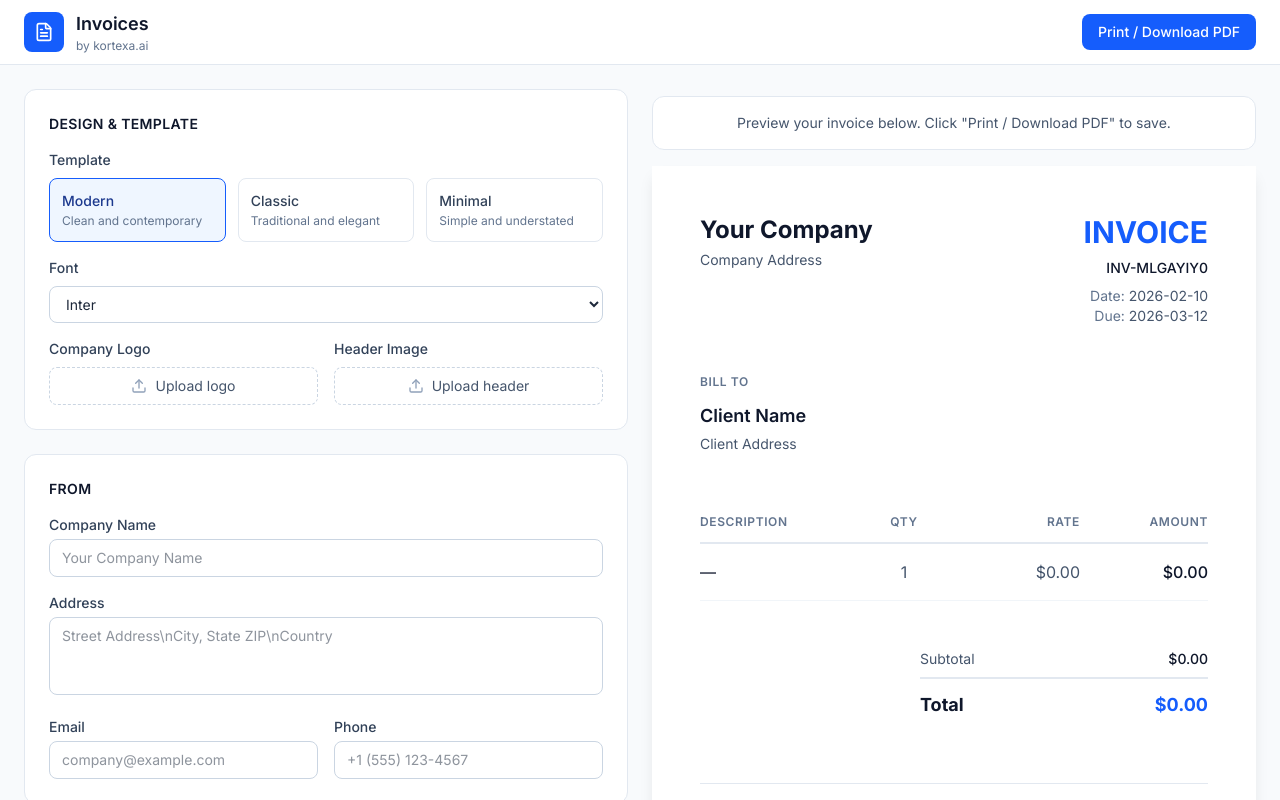
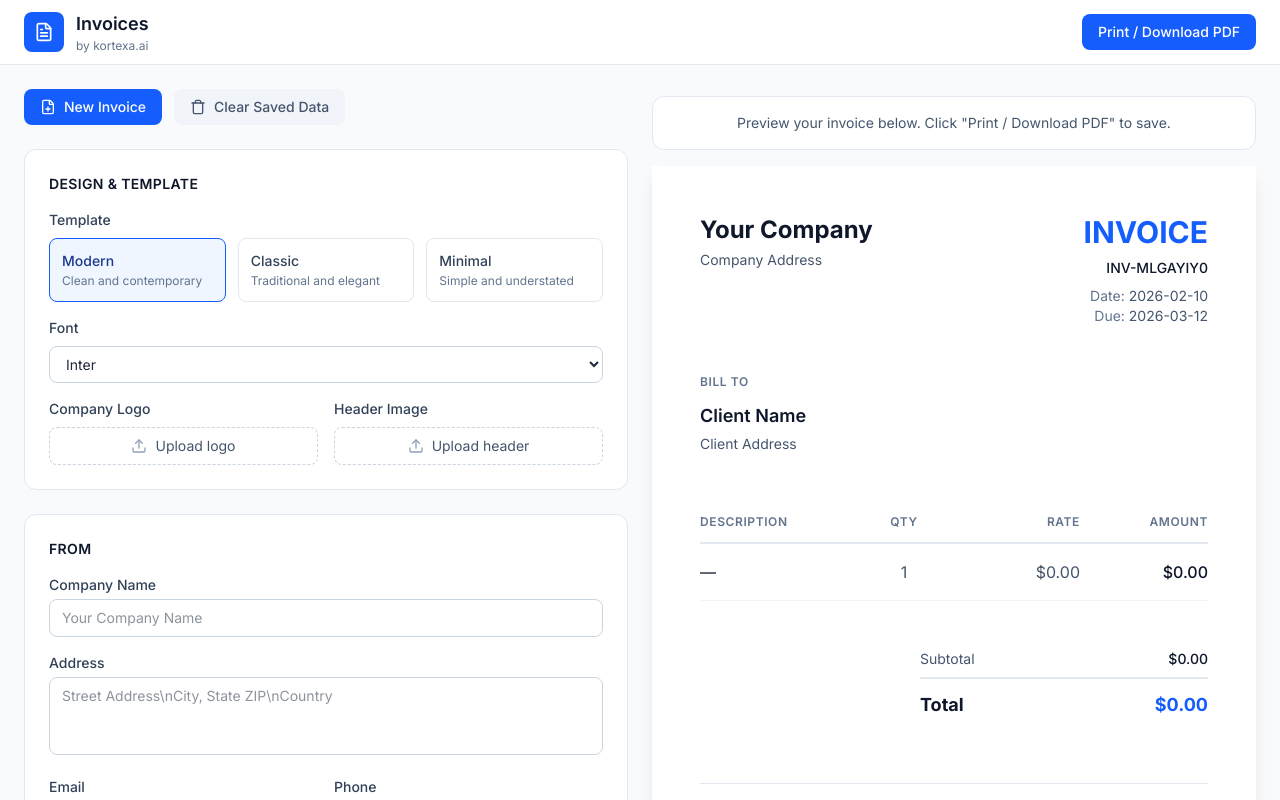
Before and after one commit to kortexa-ai/freeinvoices, a React (Vite) app: page / in a window 1280 px wide. Shown: the top 800 px of the page. Built offline with nearby package versions, Linux system fonts and the light colour scheme.

Commit message:
Local storage

```diff
--- a/src/App.jsx
+++ b/src/App.jsx
@@ -1,71 +1,10 @@
-import { useState, useCallback } from 'react';
 import { InvoiceForm } from './components/InvoiceForm';
 import { InvoicePreview } from './components/InvoicePreview';
 import { Header } from './components/Header';
-
-const defaultInvoiceData = {
-  companyName: '',
-  companyAddress: '',
-  companyEmail: '',
-  companyPhone: '',
-  clientName: '',
-  clientAddress: '',
-  clientEmail: '',
-  invoiceNumber: `INV-${Date.now().toString(36).toUpperCase()}`,
-  invoiceDate: new Date().toISOString().split('T')[0],
-  dueDate: new Date(Date.now() + 30 * 24 * 60 * 60 * 1000).toISOString().split('T')[0],
-  items: [
-    { id: 1, description: '', quantity: 1, rate: 0, amount: 0 }
-  ],
-  notes: '',
-  taxRate: 0,
-  discount: 0,
-  currency: 'USD',
-  template: 'modern',
-  font: 'inter',
-  logo: null,
-  headerImage: null,
-};
+import { usePersistentInvoice } from './hooks/usePersistentInvoice';
 
 function App() {
-  const [invoiceData, setInvoiceData] = useState(defaultInvoiceData);
-
-  const handleUpdateInvoice = useCallback((updates) => {
-    setInvoiceData(prev => ({ ...prev, ...updates }));
-  }, []);
-
-  const handleUpdateItem = useCallback((id, field, value) => {
-    setInvoiceData(prev => {
-      const items = prev.items.map(item => {
-        if (item.id === id) {
-          const updatedItem = { ...item, [field]: value };
-          if (field === 'quantity' || field === 'rate') {
-            updatedItem.amount = updatedItem.quantity * updatedItem.rate;
-          }
-          return updatedItem;
-        }
-        return item;
-      });
-      return { ...prev, items };
-    });
-  }, []);
-
-  const handleAddItem = useCallback(() => {
-    setInvoiceData(prev => ({
-      ...prev,
-      items: [
-        ...prev.items,
-        { id: Date.now(), description: '', quantity: 1, rate: 0, amount: 0 }
-      ]
-    }));
-  }, []);
-
-  const handleRemoveItem = useCallback((id) => {
-    setInvoiceData(prev => ({
-      ...prev,
-      items: prev.items.filter(item => item.id !== id)
-    }));
-  }, []);
+  const { invoiceData, handlers } = usePersistentInvoice();
 
   return (
     <div className="min-h-screen bg-slate-50">
@@ -75,10 +14,12 @@ function App() {
           <div className="no-print">
             <InvoiceForm
               data={invoiceData}
-              onUpdate={handleUpdateInvoice}
-              onUpdateItem={handleUpdateItem}
-              onAddItem={handleAddItem}
-              onRemoveItem={handleRemoveItem}
+              onUpdate={handlers.handleUpdateInvoice}
+              onUpdateItem={handlers.handleUpdateItem}
+              onAddItem={handlers.handleAddItem}
+              onRemoveItem={handlers.handleRemoveItem}
+              onNewInvoice={handlers.handleNewInvoice}
+              onClearStoredData={handlers.handleClearStoredData}
             />
           </div>
           <div>
--- a/src/components/InvoiceForm.jsx
+++ b/src/components/InvoiceForm.jsx
@@ -1,4 +1,4 @@
-import { Plus, Trash2, Upload, Image } from 'lucide-react';
+import { Plus, Trash2, Upload, Image, FilePlus, Trash } from 'lucide-react';
 
 const templates = [
   { id: 'modern', name: 'Modern', description: 'Clean and contemporary' },
@@ -24,6 +24,8 @@ export function InvoiceForm({
   onUpdateItem,
   onAddItem,
   onRemoveItem,
+  onNewInvoice,
+  onClearStoredData,
 }) {
   const handleLogoUpload = (e) => {
     const file = e.target.files[0];
@@ -54,6 +56,30 @@ export function InvoiceForm({
 
   return (
     <div className="space-y-6">
+      {/* Actions Bar */}
+      <div className="flex gap-3">
+        <button
+          onClick={onNewInvoice}
+          className="flex items-center gap-2 px-4 py-2 bg-blue-600 text-white text-sm font-medium rounded-lg hover:bg-blue-700 transition-colors"
+        >
+          <FilePlus className="w-4 h-4" />
+          New Invoice
+        </button>
+        {onClearStoredData && (
+          <button
+            onClick={() => {
+              if (confirm('Clear all saved company data? This cannot be undone.')) {
+                onClearStoredData();
+              }
+            }}
+            className="flex items-center gap-2 px-4 py-2 bg-slate-100 text-slate-600 text-sm font-medium rounded-lg hover:bg-slate-200 transition-colors"
+          >
+            <Trash className="w-4 h-4" />
+            Clear Saved Data
+          </button>
+        )}
+      </div>
+
       {/* Template & Design */}
       <section className="bg-white rounded-xl border border-slate-200 p-6">
         <h2 className="text-sm font-semibold text-slate-900 uppercase tracking-wide mb-4">
--- /dev/null
+++ b/src/hooks/usePersistentInvoice.js
@@ -0,0 +1,218 @@
+import { useState, useEffect, useCallback } from 'react';
+
+const STORAGE_KEY = 'freeinvoices_company_data';
+const LAST_INVOICE_KEY = 'freeinvoices_last_invoice';
+
+// Default invoice data (ephemeral - not persisted)
+const defaultInvoiceData = {
+  clientName: '',
+  clientAddress: '',
+  clientEmail: '',
+  invoiceNumber: '',
+  invoiceDate: new Date().toISOString().split('T')[0],
+  dueDate: new Date(Date.now() + 30 * 24 * 60 * 60 * 1000).toISOString().split('T')[0],
+  items: [
+    { id: 1, description: '', quantity: 1, rate: 0, amount: 0 }
+  ],
+  notes: '',
+  taxRate: 0,
+  discount: 0,
+  currency: 'USD',
+  template: 'modern',
+  font: 'inter',
+};
+
+// Company data that should be persisted
+const defaultCompanyData = {
+  companyName: '',
+  companyAddress: '',
+  companyEmail: '',
+  companyPhone: '',
+  logo: null,
+  headerImage: null,
+};
+
+/**
+ * Parse invoice number pattern and increment
+ * Supports patterns like: INV-0001, 2024-001, ABC123, INV/2024/0001
+ * Looks for a numeric suffix to increment
+ */
+function incrementInvoiceNumber(invoiceNumber) {
+  if (!invoiceNumber) return `INV-${Date.now().toString(36).toUpperCase()}`;
+
+  // Match pattern: any prefix + digits at the end
+  // Handles: ABC-1234, ABC123, 1234, INV/2024/0001, etc.
+  const match = invoiceNumber.match(/^(.+?)(\d+)$/);
+
+  if (!match) {
+    // No numeric suffix found, append -001
+    return `${invoiceNumber}-001`;
+  }
+
+  const [, prefix, digits] = match;
+  const numLength = digits.length;
+  const nextNum = parseInt(digits, 10) + 1;
+
+  // Preserve leading zeros (e.g., 001 -> 002, 099 -> 100)
+  const nextDigits = nextNum.toString().padStart(numLength, '0');
+
+  return `${prefix}${nextDigits}`;
+}
+
+/**
+ * Custom hook for managing invoice data with localStorage persistence
+ * - Company info (name, address, logo, etc.) is persisted
+ * - Invoice-specific data (client, items, etc.) resets each session
+ * - Invoice number auto-increments based on last used
+ */
+export function usePersistentInvoice() {
+  // Load persisted company data
+  const [companyData, setCompanyData] = useState(() => {
+    if (typeof window === 'undefined') return defaultCompanyData;
+    try {
+      const saved = localStorage.getItem(STORAGE_KEY);
+      return saved ? { ...defaultCompanyData, ...JSON.parse(saved) } : defaultCompanyData;
+    } catch {
+      return defaultCompanyData;
+    }
+  });
+
+  // Load last invoice number for auto-increment
+  const [lastInvoiceNumber, setLastInvoiceNumber] = useState(() => {
+    if (typeof window === 'undefined') return '';
+    try {
+      return localStorage.getItem(LAST_INVOICE_KEY) || '';
+    } catch {
+      return '';
+    }
+  });
+
+  // Initialize invoice data with persisted company info + auto-incremented number
+  const [invoiceData, setInvoiceData] = useState(() => {
+    const nextInvoiceNumber = incrementInvoiceNumber(lastInvoiceNumber);
+    return {
+      ...defaultInvoiceData,
+      ...companyData,
+      invoiceNumber: nextInvoiceNumber,
+    };
+  });
+
+  // Persist company data whenever it changes
+  useEffect(() => {
+    if (typeof window === 'undefined') return;
+    try {
+      localStorage.setItem(STORAGE_KEY, JSON.stringify(companyData));
+    } catch (e) {
+      console.warn('Failed to save company data:', e);
+    }
+  }, [companyData]);
+
+  // Track invoice number changes for auto-increment on next visit
+  useEffect(() => {
+    if (typeof window === 'undefined') return;
+    if (invoiceData.invoiceNumber) {
+      localStorage.setItem(LAST_INVOICE_KEY, invoiceData.invoiceNumber);
+    }
+  }, [invoiceData.invoiceNumber]);
+
+  // Update handler that syncs company data to both states
+  const handleUpdateInvoice = useCallback((updates) => {
+    setInvoiceData(prev => {
+      const next = { ...prev, ...updates };
+
+      // Sync company-related fields to companyData
+      const companyFields = ['companyName', 'companyAddress', 'companyEmail', 'companyPhone', 'logo', 'headerImage'];
+      const companyUpdates = {};
+      let hasCompanyUpdate = false;
+
+      for (const field of companyFields) {
+        if (field in updates) {
+          companyUpdates[field] = updates[field];
+          hasCompanyUpdate = true;
+        }
+      }
+
+      if (hasCompanyUpdate) {
+        setCompanyData(prevCompany => ({ ...prevCompany, ...companyUpdates }));
+      }
+
+      return next;
+    });
+  }, []);
+
+  // Reset to new invoice (keeps company data, resets client/items, increments invoice number)
+  const handleNewInvoice = useCallback(() => {
+    setInvoiceData(prev => {
+      const nextInvoiceNumber = incrementInvoiceNumber(prev.invoiceNumber);
+      return {
+        ...defaultInvoiceData,
+        companyName: companyData.companyName,
+        companyAddress: companyData.companyAddress,
+        companyEmail: companyData.companyEmail,
+        companyPhone: companyData.companyPhone,
+        logo: companyData.logo,
+        headerImage: companyData.headerImage,
+        invoiceNumber: nextInvoiceNumber,
+      };
+    });
+  }, [companyData]);
+
+  // Clear all persisted data (for testing/reset)
+  const handleClearStoredData = useCallback(() => {
+    if (typeof window === 'undefined') return;
+    localStorage.removeItem(STORAGE_KEY);
+    localStorage.removeItem(LAST_INVOICE_KEY);
+    setCompanyData(defaultCompanyData);
+    setInvoiceData({
+      ...defaultInvoiceData,
+      invoiceNumber: `INV-${Date.now().toString(36).toUpperCase()}`,
+    });
+  }, []);
+
+  // Item management handlers
+  const handleUpdateItem = useCallback((id, field, value) => {
+    setInvoiceData(prev => {
+      const items = prev.items.map(item => {
+        if (item.id === id) {
+          const updatedItem = { ...item, [field]: value };
+          if (field === 'quantity' || field === 'rate') {
+            updatedItem.amount = updatedItem.quantity * updatedItem.rate;
+          }
+          return updatedItem;
+        }
+        return item;
+      });
+      return { ...prev, items };
+    });
+  }, []);
+
+  const handleAddItem = useCallback(() => {
+    setInvoiceData(prev => ({
+      ...prev,
+      items: [
+        ...prev.items,
+        { id: Date.now(), description: '', quantity: 1, rate: 0, amount: 0 }
+      ]
+    }));
+  }, []);
+
+  const handleRemoveItem = useCallback((id) => {
+    setInvoiceData(prev => ({
+      ...prev,
+      items: prev.items.filter(item => item.id !== id)
+    }));
+  }, []);
+
+  return {
+    invoiceData,
+    companyData,
+    handlers: {
+      handleUpdateInvoice,
+      handleUpdateItem,
+      handleAddItem,
+      handleRemoveItem,
+      handleNewInvoice,
+      handleClearStoredData,
+    },
+  };
+}
```
